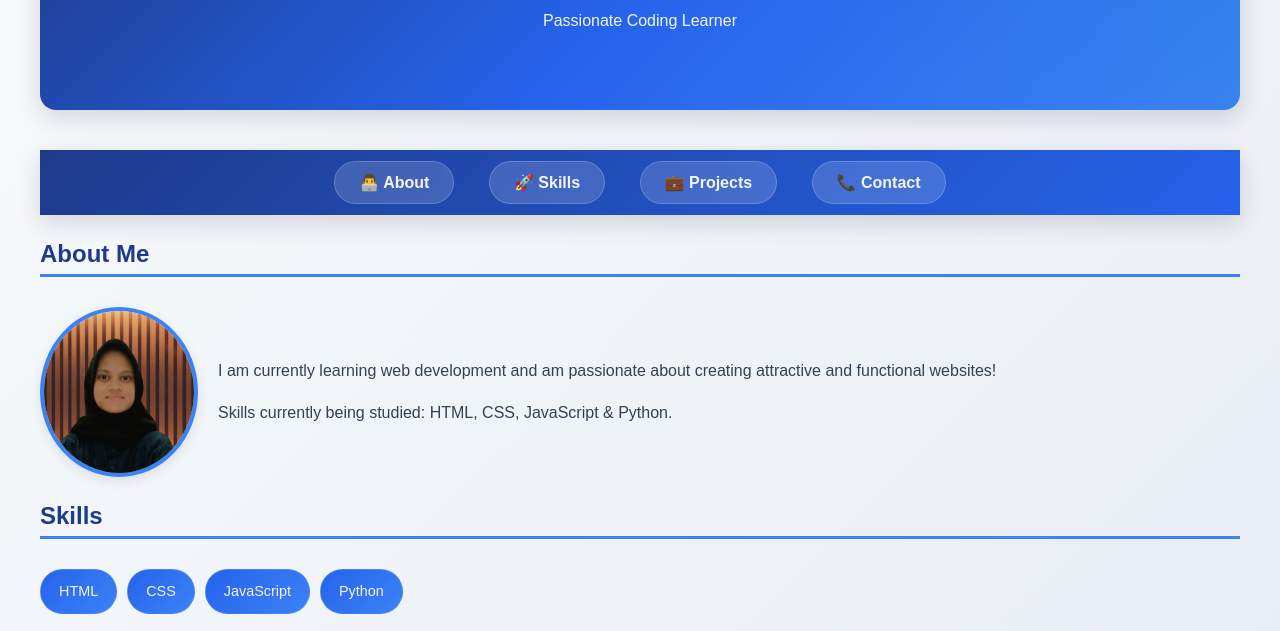
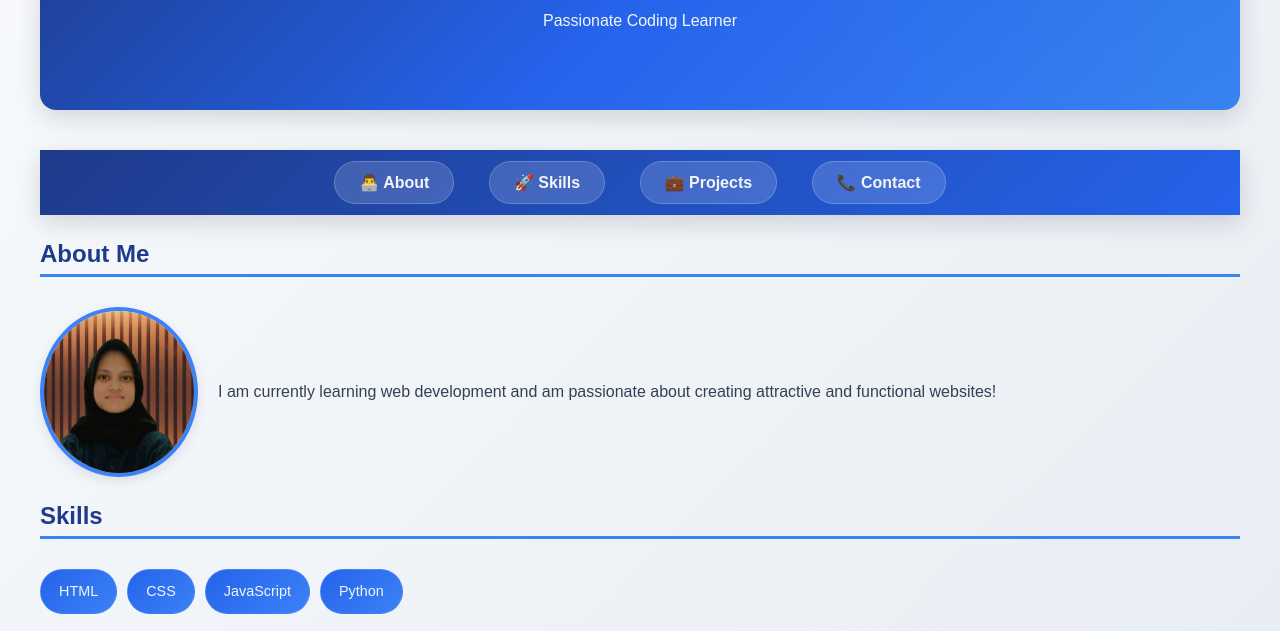
Before and after one commit to nadiaosq/nadiaosq.github.io, a plain HTML site: page index.html in a window 1280 px wide. Shown: the part 166-797 px from the top of the page. Drawn offline with Linux system fonts and the light colour scheme.

Commit message:
Remove skills description from about section
Removed a line listing skills currently being studied.

```diff
--- a/index.html
+++ b/index.html
@@ -28,7 +28,6 @@
             <img src="images/profile.jpg.png" alt="Foto Profil" width="150"loading="lazy">
             <div class="bio">
                 <p>I am currently learning web development and am passionate about creating attractive and functional websites!</p>
-                <p>Skills currently being studied: HTML, CSS, JavaScript & Python.</p>
             </div>
         </div>
     </section>
```
